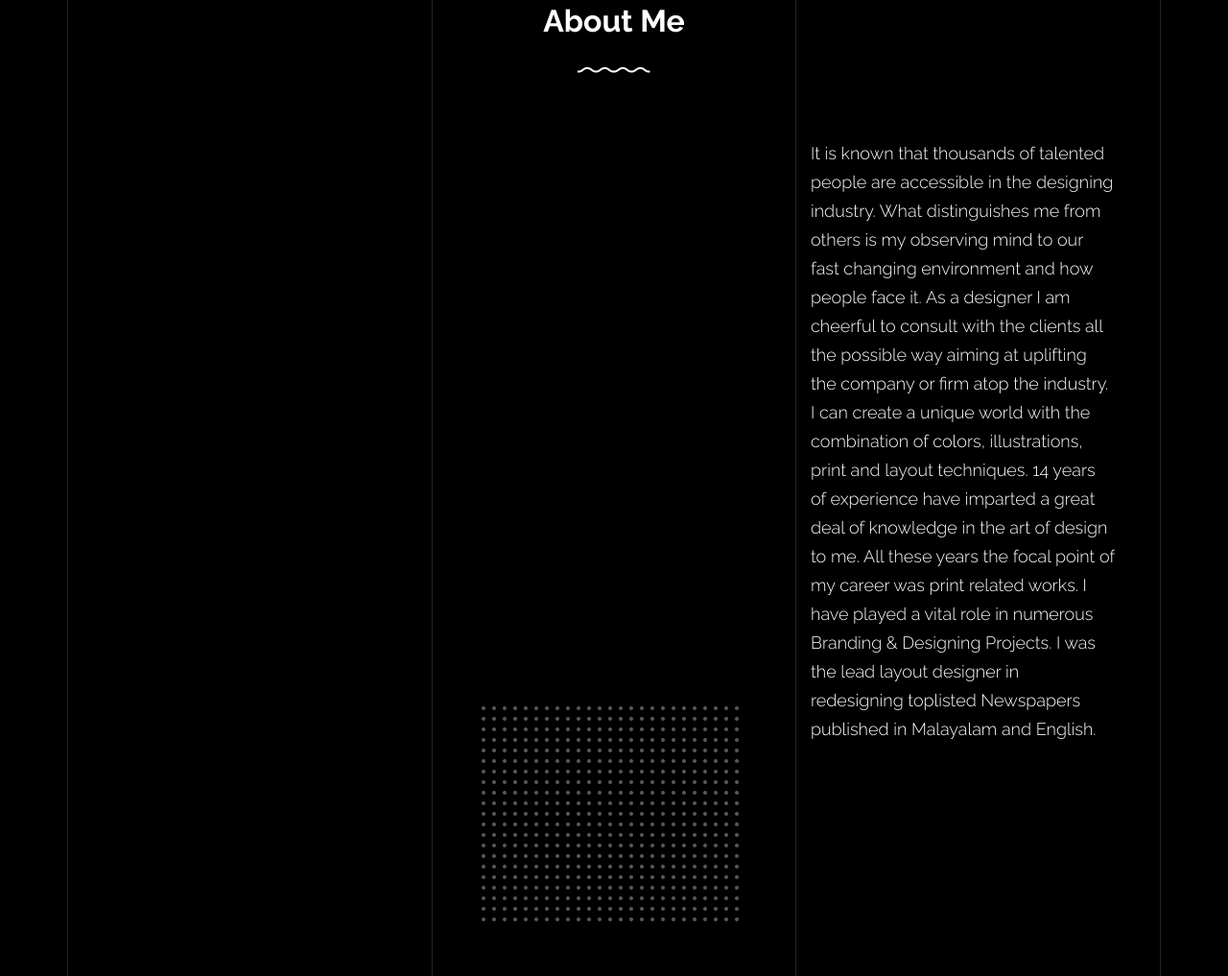
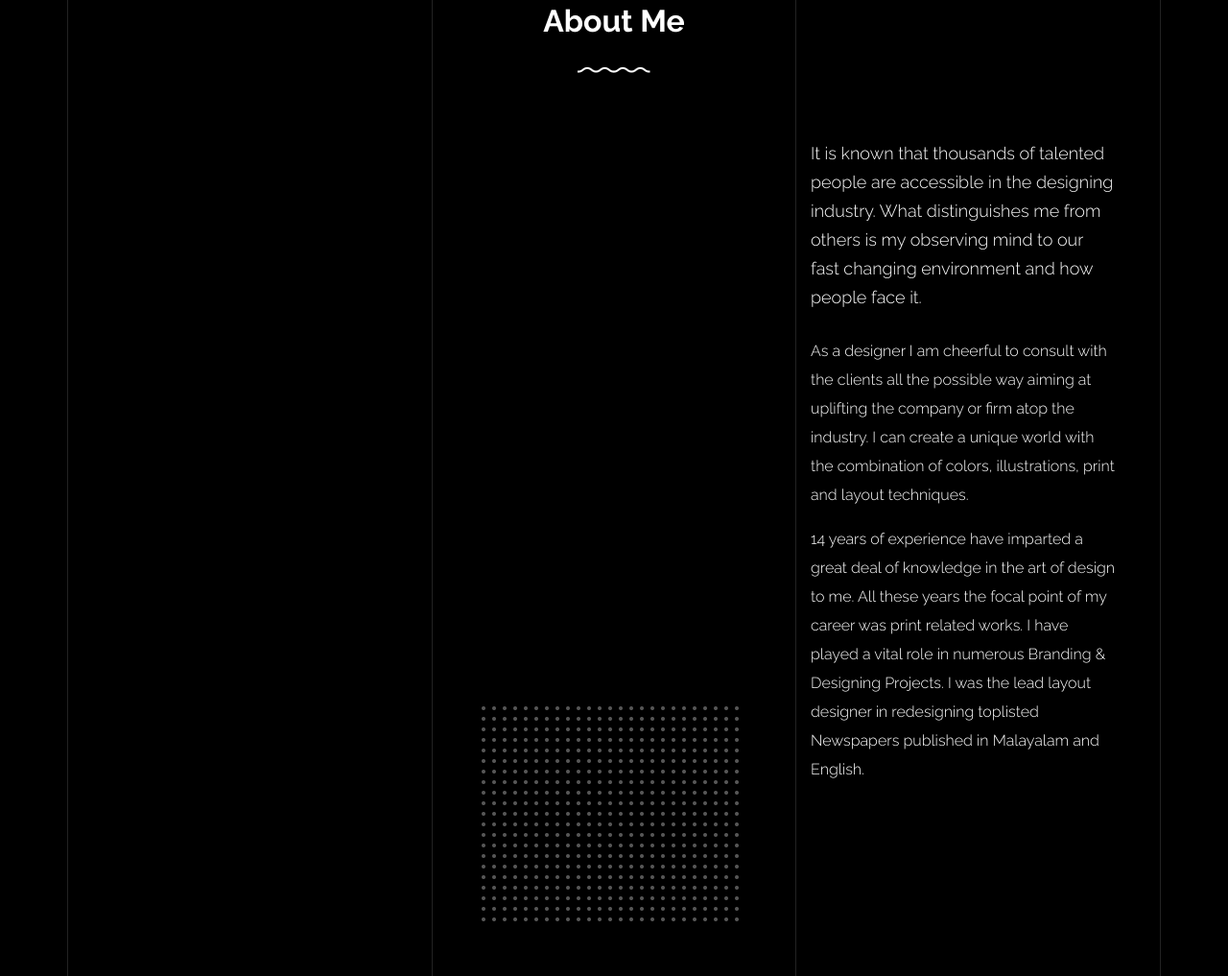
Before and after one commit to pkshameer/portfolio, a plain HTML site: page index.html in a window 1280 px wide. Shown: the part 6352-7369 px from the top of the page at 96% size. Drawn offline with Linux system fonts and the light colour scheme; animation ran at ten frames a second; files whose address does not match are found by name.

Commit message:
Update index.html

```diff
--- a/index.html
+++ b/index.html
@@ -692,16 +692,16 @@
               <p class="lead gsap-reveal">It is known that thousands of talented people are
 accessible in the designing industry. What distinguishes
 me from others is my observing mind to our fast changing
-environment and how people face it. As a designer I am
+environment and how people face it. <p> As a designer I am
 cheerful to consult with the clients all the possible way
 aiming at uplifting the company or firm atop the industry. I
 can create a unique world with the combination of colors,
-illustrations, print and layout techniques.
-14 years of experience have imparted a great deal of
+                                         illustrations, print and layout techniques. </p>
+<p>14 years of experience have imparted a great deal of
 knowledge in the art of design to me. All these years the
 focal point of my career was print related works. I have
 played a vital role in numerous Branding & Designing
-Projects. I was the lead layout designer in redesigning toplisted Newspapers published in Malayalam and English.
+Projects. I was the lead layout designer in redesigning toplisted Newspapers published in Malayalam and English. </p>
  </p>
 
             </div>
```
